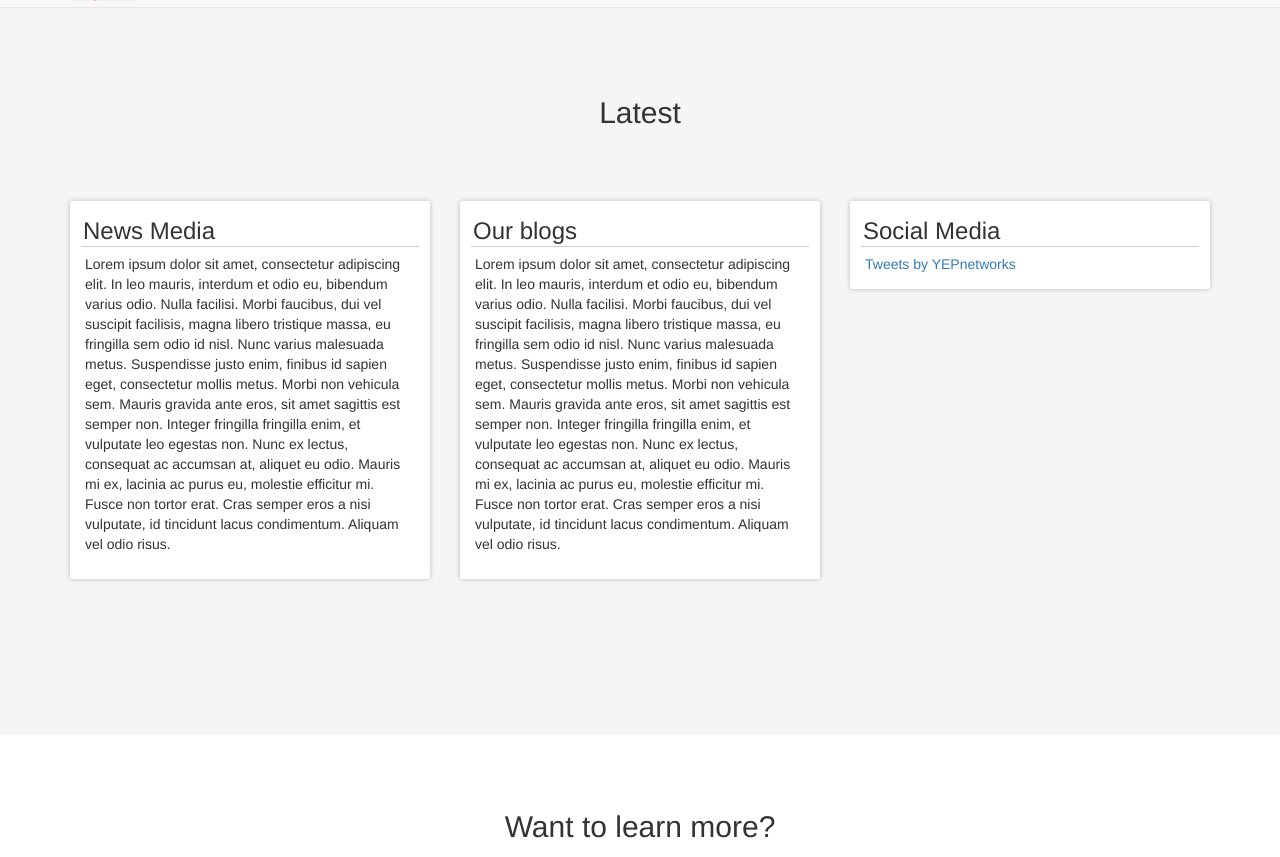
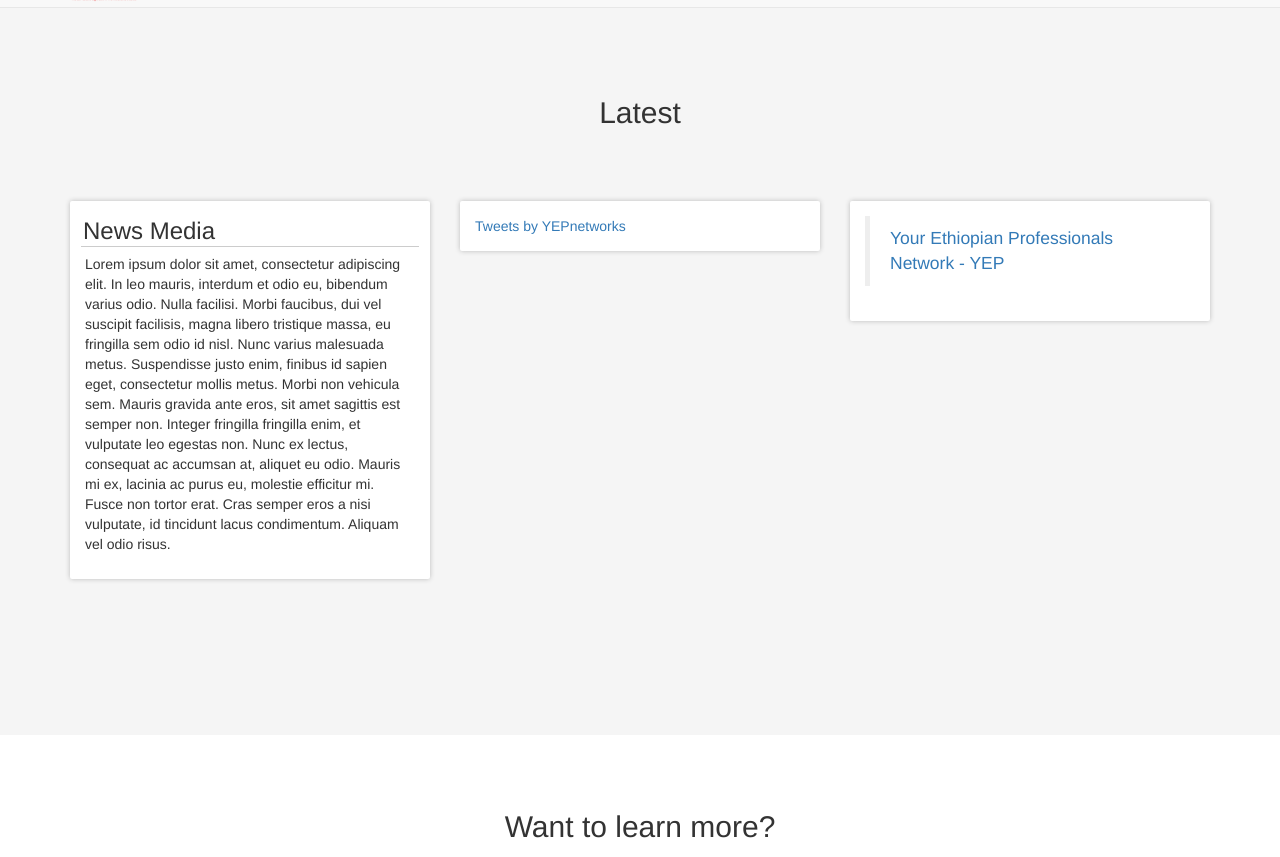
Before and after one commit to YEPNetwork/yepnetwork.github.io, a Jekyll site: the page built from index.html, in a window 1280 px wide and 900 px high, scrolled down 1032 px, cut to the strip 43-900 px from the top of the window. Built offline with Jekyll 4.4.1, drawn with Linux system fonts in a browser that asks for light colours; nearby versions of some CDN libraries; comment, search, counter and statistics services are not loaded.

Commit message:
Added facebook.

```diff
--- a/_includes/js.html
+++ b/_includes/js.html
@@ -4,6 +4,17 @@
 <!-- Core JS -->
 <script src="{{ "/js/core.js" | prepend: site.baseurl }}"></script>
 
+<!-- FB -->
+<div id="fb-root"></div>
+<script>(function(d, s, id) {
+  var js, fjs = d.getElementsByTagName(s)[0];
+  if (d.getElementById(id)) return;
+  js = d.createElement(s); js.id = id;
+  js.src = 'https://connect.facebook.net/en_US/sdk.js#xfbml=1&version=v2.11&appId=134483447250254';
+  fjs.parentNode.insertBefore(js, fjs);
+}(document, 'script', 'facebook-jssdk'));</script>
+
+<!-- Google Analytics -->
 {% if site.analytics and jekyll.environment != "development" %}
 <script>
   (function(i,s,o,g,r,a,m){i['GoogleAnalyticsObject']=r;i[r]=i[r]||function(){
--- a/index.html
+++ b/index.html
@@ -95,32 +95,19 @@
             </p>
           </div>
         </div>
+
         <div class="col-lg-4 col-md-4 col-sm-4">
           <div class="card-item panel">
-            <h3>Our blogs</h3>
-            <p>
-            Lorem ipsum dolor sit amet, consectetur adipiscing elit. In leo
-            mauris, interdum et odio eu, bibendum varius odio. Nulla
-            facilisi. Morbi faucibus, dui vel suscipit facilisis, magna
-            libero tristique massa, eu fringilla sem odio id nisl. Nunc
-            varius malesuada metus. Suspendisse justo enim, finibus id sapien
-            eget, consectetur mollis metus. Morbi non vehicula sem. Mauris
-            gravida ante eros, sit amet sagittis est semper non. Integer
-            fringilla fringilla enim, et vulputate leo egestas non. Nunc ex
-            lectus, consequat ac accumsan at, aliquet eu odio. Mauris mi ex,
-            lacinia ac purus eu, molestie efficitur mi. Fusce non tortor
-            erat. Cras semper eros a nisi vulputate, id tincidunt lacus
-            condimentum. Aliquam vel odio risus.
-            </p>
+            <a class="twitter-timeline" data-width="300" data-height="300" href="https://twitter.com/YEPnetworks">Tweets by YEPnetworks</a> <script async src="//platform.twitter.com/widgets.js" charset="utf-8"></script>
           </div>
         </div>
 
         <div class="col-lg-4 col-md-4 col-sm-4">
           <div class="card-item panel">
-            <h3>Social Media</h3>
-            <a class="twitter-timeline" data-width="300" data-height="300" href="https://twitter.com/YEPnetworks">Tweets by YEPnetworks</a> <script async src="//platform.twitter.com/widgets.js" charset="utf-8"></script>
+            <div class="fb-page" data-href="https://www.facebook.com/YourEthiopianProfessionals/" data-tabs="timeline" data-small-header="false" data-adapt-container-width="true" data-hide-cover="false" data-show-facepile="true"><blockquote cite="https://www.facebook.com/YourEthiopianProfessionals/" class="fb-xfbml-parse-ignore"><a href="https://www.facebook.com/YourEthiopianProfessionals/">Your Ethiopian Professionals Network - YEP</a></blockquote></div>
           </div>
         </div>
+
       </div>
     </div>
 
```
